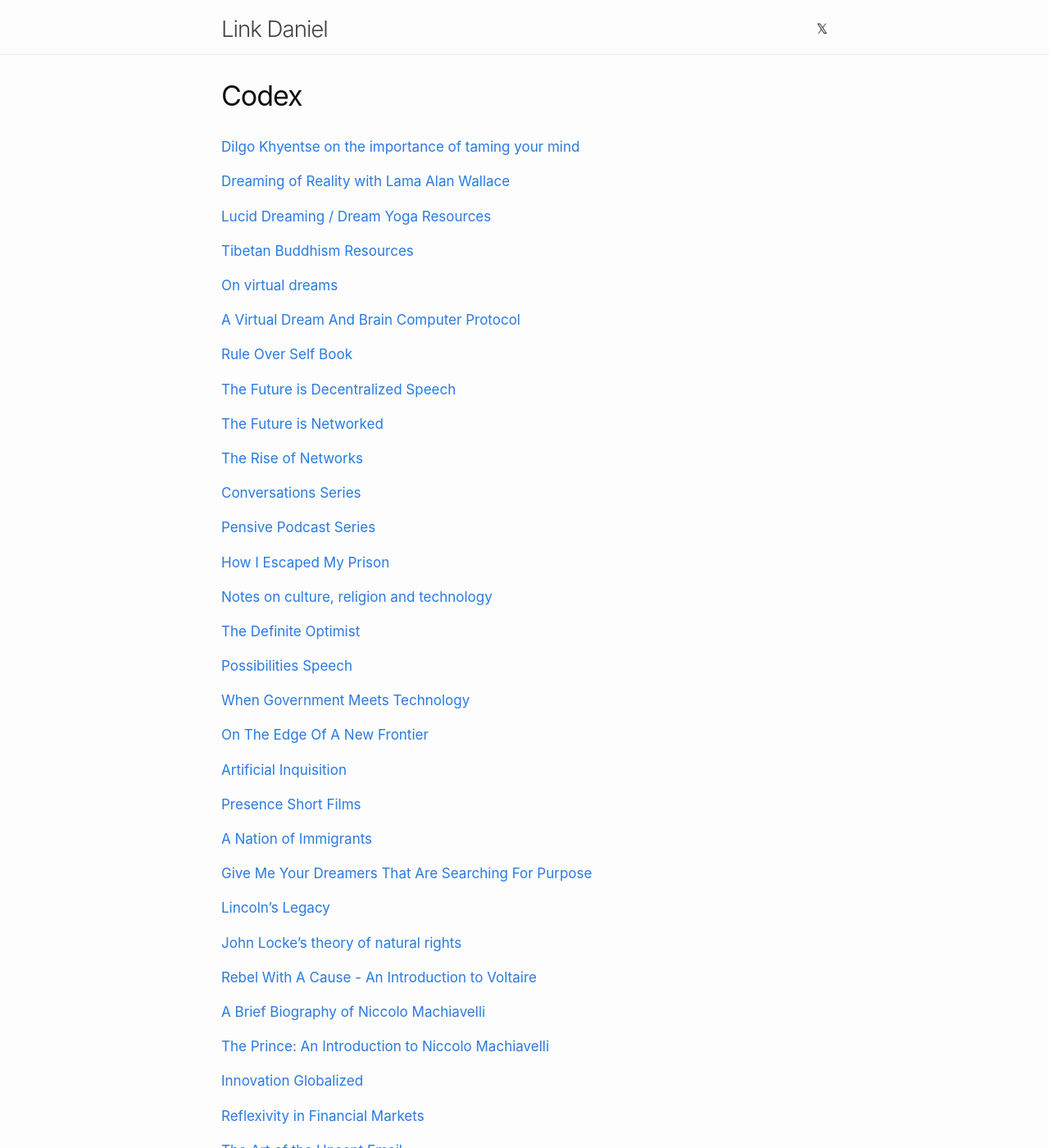
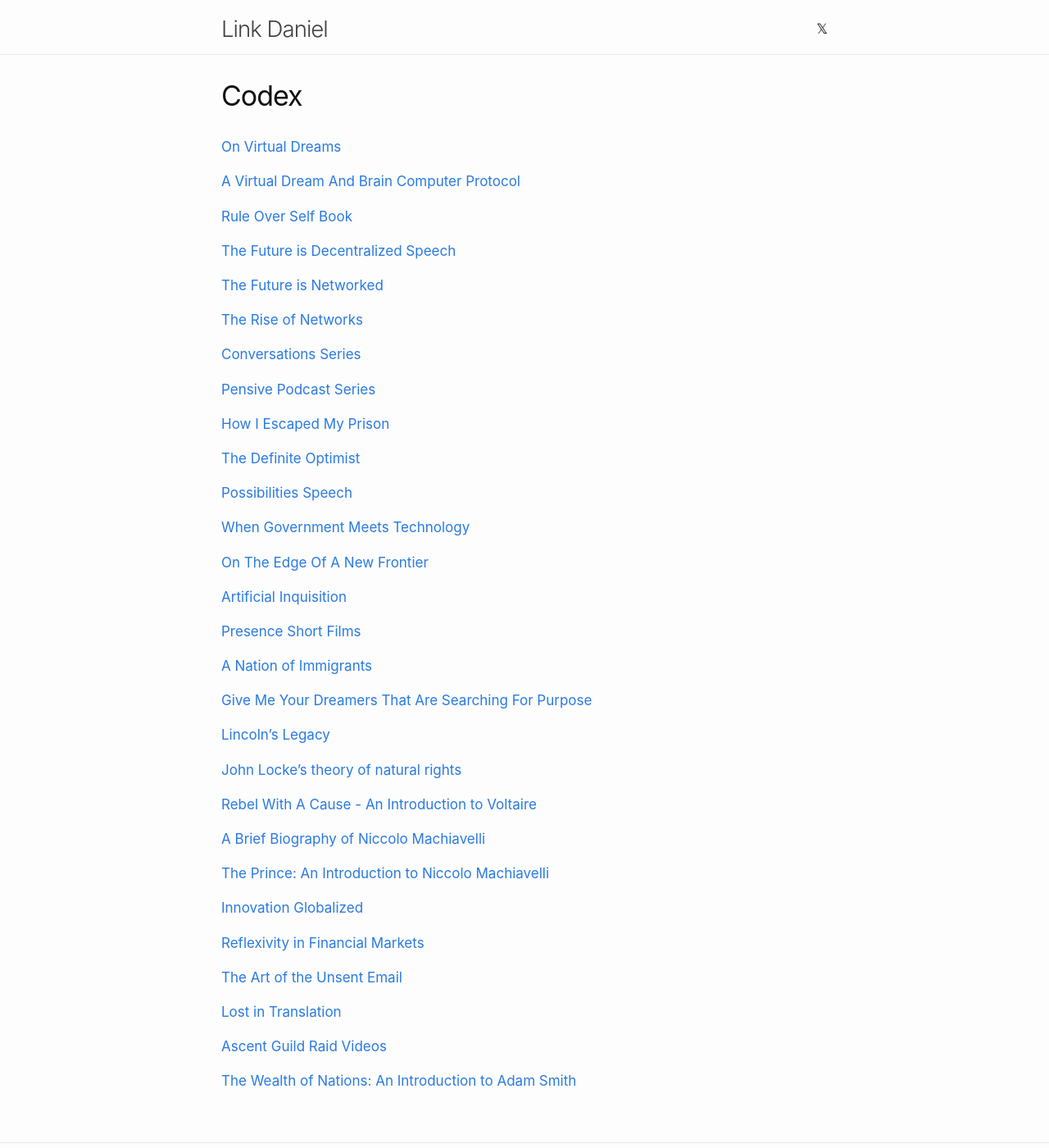
Before and after one commit to link-daniel/link.github.io, a Jekyll site: the page built from codex.md, in a window 1280 px wide and 1400 px high. Shown: the whole window at 82% size. Built offline with Jekyll 4.4.1, drawn with Linux system fonts in a browser that asks for light colours; some of the changed text lies outside the part shown.

Commit message:
Update codex.md

```diff
--- a/codex.md
+++ b/codex.md
@@ -5,19 +5,7 @@ permalink: /codex/
 ---
 
 
-[Dilgo Khyentse on the importance of taming your mind](/khyentsetamemind)
-<br>
-
-[Dreaming of Reality with Lama Alan Wallace](/wallacedreamyoga)
-<br>
-
-[Lucid Dreaming / Dream Yoga Resources](/dreams)
-<br>
-
-[Tibetan Buddhism Resources](/tibetanbuddhism)
-<br>
-
-[On virtual dreams](/virtualdreams)
+[On Virtual Dreams](/virtualdreams)
 <br>
 
 [A Virtual Dream And Brain Computer Protocol](/networkwhitepaper)
@@ -42,9 +30,6 @@ permalink: /codex/
 <br>
 
 [How I Escaped My Prison](/thinkerprison)
-<br>
-
-[Notes on culture, religion and technology](/lincolnthiel)
 <br>
 
 [The Definite Optimist](/definiteoptimist)
@@ -103,18 +88,3 @@ permalink: /codex/
 
 [The Wealth of Nations: An Introduction to Adam Smith](/adamsmith)
 <br>
-
-<a href="https://photos.app.goo.gl/Yk3KEZGj9Dd2FnDe9">Art Collection</a>
-<br>
-
-<a href="https://www.goodreads.com/review/list/95737422?shelf=read&sort=date_added">Bookshelf</a>
-<br>
-
-<a href="https://www.imdb.com/list/ls567765043">Games Played List</a>
-<br>
-
-<a href="https://www.imdb.com/user/ur85826373/watchlist?sort=date_added%2Cdesc&view=detail">Movies Watched List</a>
-<br>
-
-<a href="https://maps.app.goo.gl/vmtWzydsvTrD4k5t5">Places Visited List</a>
-<br>
```
